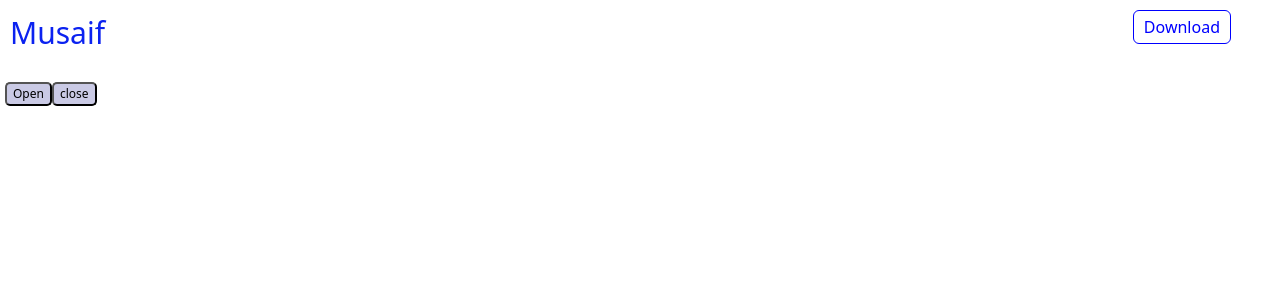
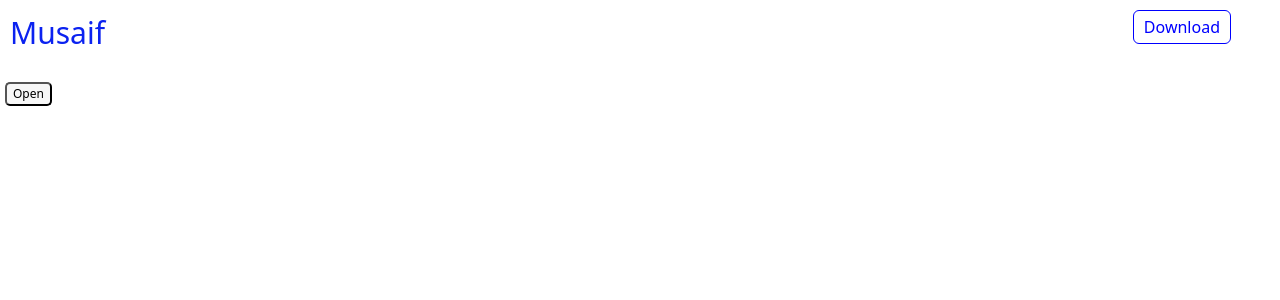
Before and after one commit to Musaif786/bio, a React (Create React App) app: page /footer in a window 1280 px wide. Shown: the top 300 px of the page. Built offline with nearby package versions, Linux system fonts and the light colour scheme.

Commit message:
added changes

```diff
--- a/src/CSS/App.css
+++ b/src/CSS/App.css
@@ -109,8 +109,13 @@ canvas.aboutImg {
   border-radius: 5px;
   font-size: 12px;
   z-index: 100;
-  background-color: rgb(202, 202, 229);
+  background-color: rgb(247, 247, 247);
+  text-transform: capitalize;
 
+}
+.btnbox button:last-child{
+  display: none;
+  border: 1px solid white;
 }
 .App-header {
   background-color: #282c34;
--- a/src/components/Home.js
+++ b/src/components/Home.js
@@ -46,7 +46,7 @@ function Home() {
            close.style.display = "none"
            open.style.display = "block"
            conentbox.style.display = "block"
-           if (innerWidth > "600px"){
+           if (innerWidth > 600){
 
              backphotos.style.display = "block"
             }
```
